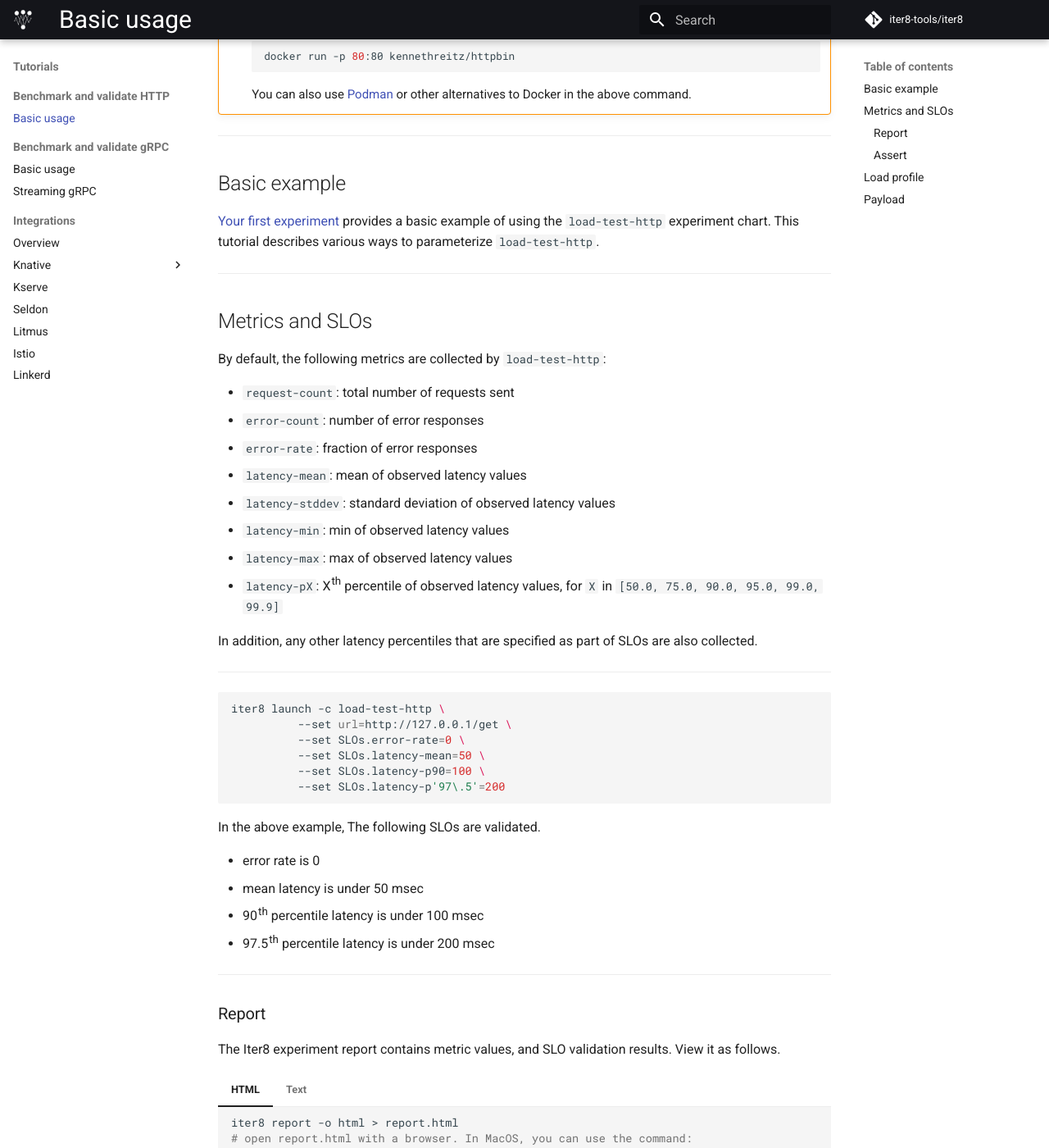
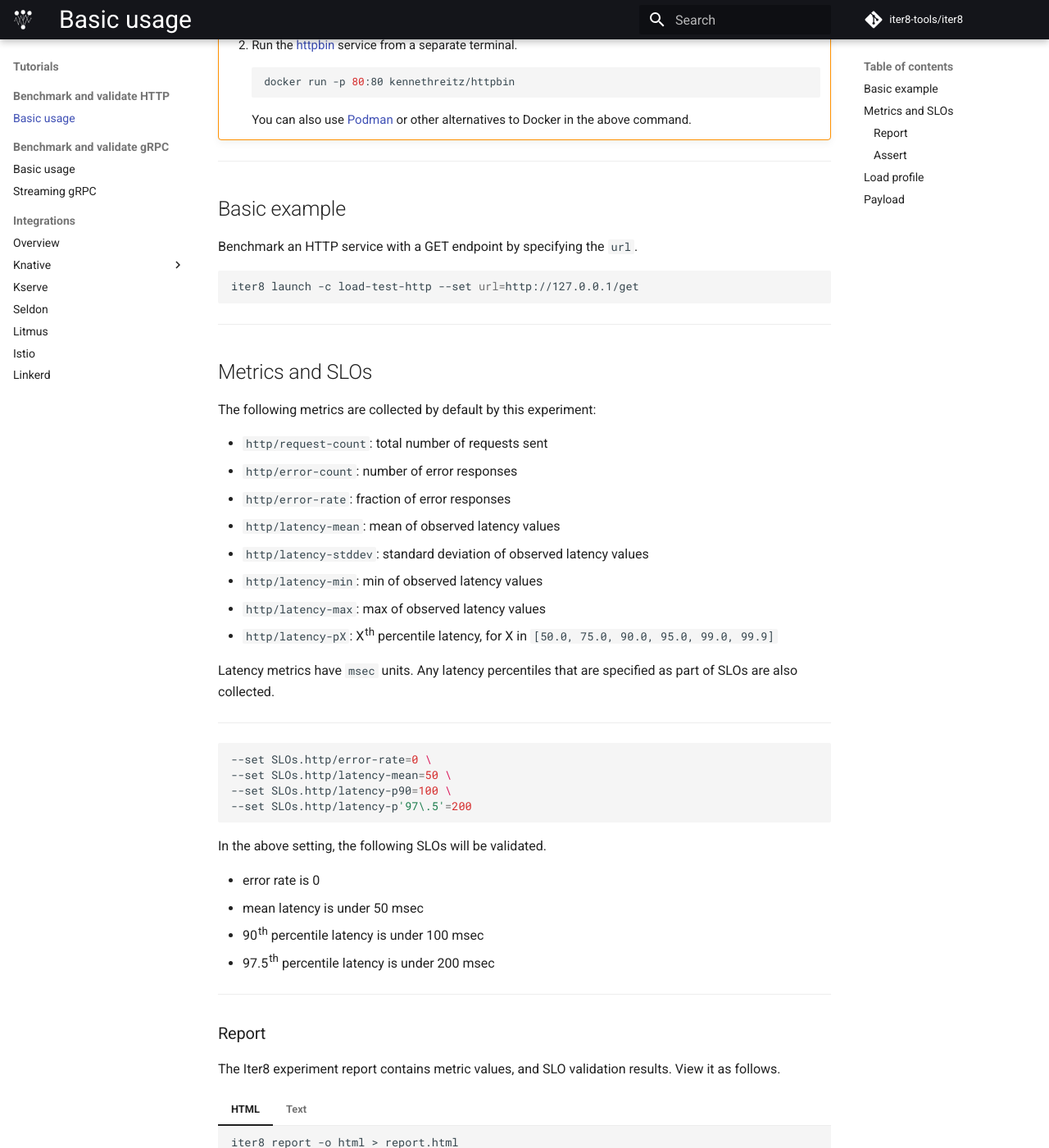
Before and after one commit to iter8-tools/docs, an MkDocs documentation site: the page built from docs/tutorials/load-test-http/usage.md, in a window 1280 px wide and 1400 px high, scrolled down 1228 px. Shown: the whole window at 82% size. Built offline with MkDocs 1.6.1 and Material for MkDocs 9.7.7, drawn with Linux system fonts in a browser that asks for light colours; comment, search, counter and statistics services are not loaded; the version menu is left out; some of the changed text lies outside the part shown.

Commit message:
chart docs
Signed-off-by: Srinivasan Parthasarathy <spartha@us.ibm.com>

````diff
--- a/docs/tutorials/load-test-http/usage.md
+++ b/docs/tutorials/load-test-http/usage.md
@@ -5,15 +5,16 @@
 # Benchmark and Validate HTTP Services
 
 !!! tip "Overview"
-    Use Iter8's `load-test-http` experiment chart to generate call requests for HTTP services, collect Iter8's built-in latency and error-related metrics, and validate service-level objectives (SLOs).
+    Iter8's `load-test-http` experiment generates call requests for HTTP services, collects latency and error-related metrics, and validates service-level objectives (SLOs).
 
     ***
 
     **Use-cases:**
 
-    - Benchmarking
-    - Validation of service level objectives (SLOs)
-    - Safe rollouts
+    - Load test
+    - Benchmark
+    - Validate service level objectives (SLOs)
+    - Safe rollout
     - Continuous delivery (CD)
 
     If the HTTP service satisfies SLOs, it may be safely rolled out, for example, from a test environment to production.
@@ -38,36 +39,38 @@
 ***
 
 ## Basic example
-[Your first experiment](../../getting-started/your-first-experiment.md) provides a basic example of using the `load-test-http` experiment chart. This tutorial describes various ways to parameterize `load-test-http`.
+Benchmark an HTTP service with a GET endpoint by specifying the `url`.
+
+```shell
+iter8 launch -c load-test-http --set url=http://127.0.0.1/get
+```
 
 ***
 
 ## Metrics and SLOs
-By default, the following metrics are collected by `load-test-http`:
+The following metrics are collected by default by this experiment:
 
-- `request-count`: total number of requests sent
-- `error-count`: number of error responses
-- `error-rate`: fraction of error responses
-- `latency-mean`: mean of observed latency values
-- `latency-stddev`: standard deviation of observed latency values
-- `latency-min`: min of observed latency values
-- `latency-max`: max of observed latency values
-- `latency-pX`: X^th^ percentile of observed latency values, for `X` in `[50.0, 75.0, 90.0, 95.0, 99.0, 99.9]`
+- `http/request-count`: total number of requests sent
+- `http/error-count`: number of error responses
+- `http/error-rate`: fraction of error responses
+- `http/latency-mean`: mean of observed latency values
+- `http/latency-stddev`: standard deviation of observed latency values
+- `http/latency-min`: min of observed latency values
+- `http/latency-max`: max of observed latency values
+- `http/latency-pX`: X^th^ percentile latency, for X in `[50.0, 75.0, 90.0, 95.0, 99.0, 99.9]`
 
-In addition, any other latency percentiles that are specified as part of SLOs are also collected.
+Latency metrics have `msec` units. Any latency percentiles that are specified as part of SLOs are also collected.
 
 ***
 
 ```shell
-iter8 launch -c load-test-http \
-          --set url=http://127.0.0.1/get \
-          --set SLOs.error-rate=0 \
-          --set SLOs.latency-mean=50 \
-          --set SLOs.latency-p90=100 \
-          --set SLOs.latency-p'97\.5'=200
+--set SLOs.http/error-rate=0 \
+--set SLOs.http/latency-mean=50 \
+--set SLOs.http/latency-p90=100 \
+--set SLOs.http/latency-p'97\.5'=200
 ```
 
-In the above example, The following SLOs are validated.
+In the above setting, the following SLOs will be validated.
 
 - error rate is 0
 - mean latency is under 50 msec
@@ -75,6 +78,7 @@
 - 97.5th percentile latency is under 200 msec
 
 ***
+
 
 ### Report
 
@@ -112,67 +116,43 @@
 ***
 
 ## Load profile
+Control the characteristics of the load generated by the `load-test-http` experiment by setting the number of queries (`numQueries`), the number of queries sent per second (`qps`), and the number of parallel connections used to send queries  (`connections`).
 
-Control the characteristics of the load generated by the `load-test-http` experiment by setting the number of queries (`numQueries`), duration (`duration`), the number of queries sent per second (`qps`), and the number of parallel connections used to send queries  (`connections`).
+```shell
+--set numQueries=200 \
+--set qps=10 \
+--set connections=5
+```
 
-=== "Number of queries"
-    ```shell
-    iter8 launch -c load-test-http \
-              --set url=http://127.0.0.1/get \
-              --set numQueries=200 \
-              --set qps=10 \
-              --set connections=5
-    ```
-
-=== "Duration"
-    The duration value may be any [Go duration string](https://pkg.go.dev/maze.io/x/duration#ParseDuration).
-
-    ```shell
-    iter8 launch -c load-test-http \
-              --set url=http://127.0.0.1/get \
-              --set duration=20s \
-              --set qps=10 \
-              --set connections=5
-    ```
-
-When you set `numQueries` and `qps`, the duration of the load test is automatically determined. Similarly, when you set the `duration` and `qps`, the number of queries to be sent is automatically determined. If you set both `numQueries` and `duration`, the latter will be ignored.
+You can also set the `duration` of the load generation period. Refer to the [chart's `values.yaml` file](../../user-guide/topics/chart-docs.md) for details.
 
 ***
 
 ## Payload
-Send any type of content as payload during the load test of HTTP POST endpoints, either by specifying the payload as a string (`payloadStr`), or by specifying a URL for Iter8 to fetch the payload from (`payloadURL`). You can also specify the HTTP Content Type header (`contentType`).
+Send any type of content as payload and specify the HTTP Content Type header. These options switch the HTTP method to POST.
 
-=== "string"
-    When `payloadStr` is set, content type is set to `application/octet-stream` by default.
+=== "String"
+    Specify payload as a string. By default, its content type is set to `application/octet-stream`.
     ```shell
-    iter8 launch -c load-test-http \
-              --set url=http://127.0.0.1/post \
-              --set payloadStr="abc123"
+    --set payloadStr="abc123"
     ```
 
-=== "string with contentType"
-    Set content type to `text/plain`.
+=== "String with contentType"
     ```shell
-    iter8 launch -c load-test-http \
-              --set url=http://127.0.0.1/post \
-              --set payloadStr="abc123" \
-              --set contentType="text/plain"
+    --set payloadStr="abc123" \
+    --set contentType="text/plain"
     ```
 
 === "JSON from URL"
     Fetch JSON content from a URL. Use this JSON as payload. Set content type to `application/json`.
     ```shell
-    iter8 launch -c load-test-http \
-              --set url=http://127.0.0.1/post \
-              --set payloadURL=https://data.police.uk/api/crimes-street-dates \
-              --set contentType="application/json"
+    --set payloadURL=https://data.police.uk/api/crimes-street-dates \
+    --set contentType="application/json"
     ```
 
-=== "image from URL"
+=== "Image from URL"
     Fetch jpeg image from a URL. Use this image as payload. Set content type to `image/jpeg`.
     ```shell
-    iter8 launch -c load-test-http \
-              --set url=http://127.0.0.1/post \
-              --set payloadURL=https://cdn.pixabay.com/photo/2021/09/08/17/58/poppy-6607526_1280.jpg \
-              --set contentType="image/jpeg"
+    --set payloadURL=https://cdn.pixabay.com/photo/2021/09/08/17/58/poppy-6607526_1280.jpg \
+    --set contentType="image/jpeg"
     ```
--- a/mkdocs.yml
+++ b/mkdocs.yml
@@ -147,6 +147,8 @@
     - Istio: tutorials/integrations/istio.md
     - Linkerd: tutorials/integrations/linkerd.md
 - User guide:
+  - Topics:
+    - Chart Documentation: user-guide/topics/chart-docs.md
   - Commands:
     - iter8: user-guide/commands/iter8.md
     - iter8 hub: user-guide/commands/iter8_hub.md
````
Also changed, not shown: docs/getting-started/your-first-experiment.md (+3 -5 lines), docs/user-guide/topics/chart-docs.md (added, +19 -0 lines).
